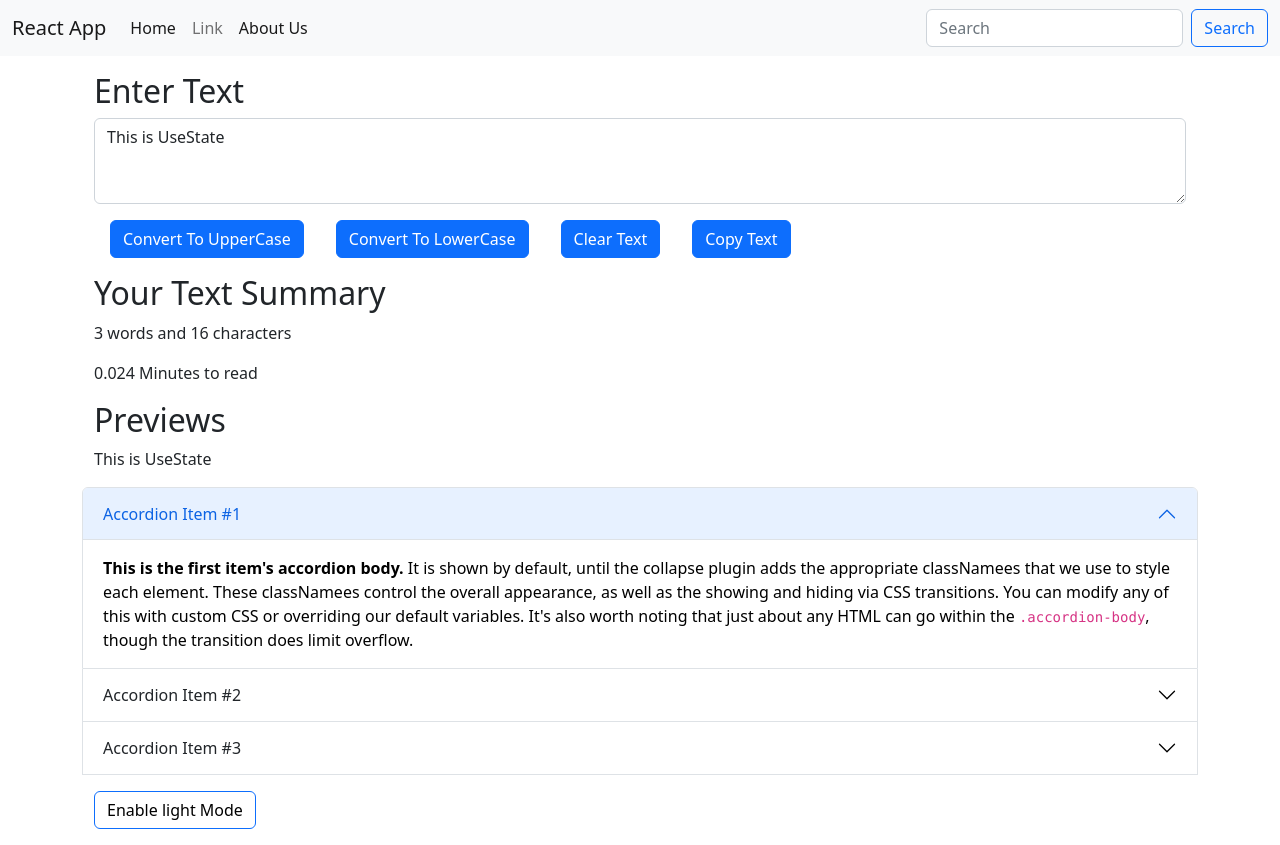
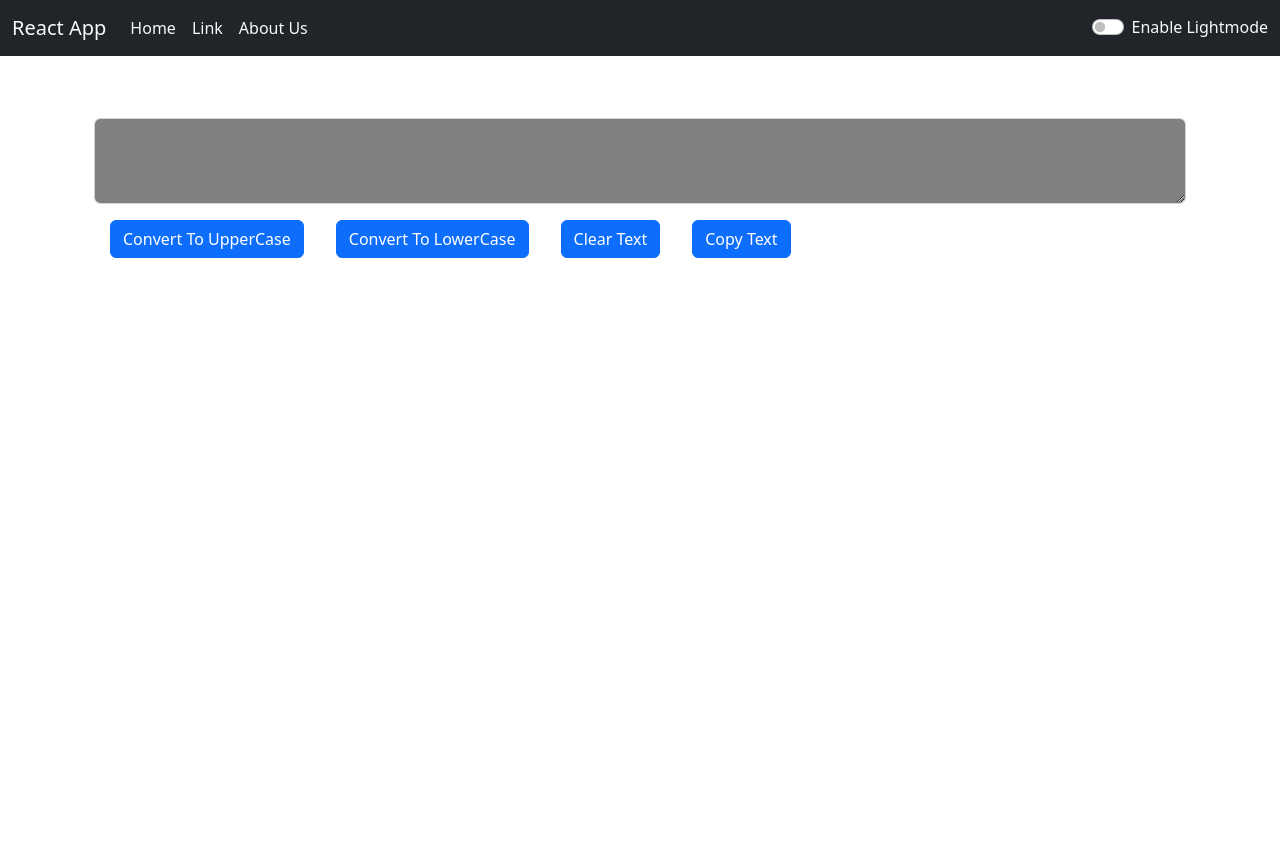
Before and after one commit to RahulChoudhary-lang/React, a React (Create React App) app: page / in a window 1280 px wide. After the commit the page ends 800 px from the top, so only its background shows below. Built offline with nearby package versions, Linux system fonts and the light colour scheme.

Commit message:
Improving Dark Mode & Refactoring App Component

```diff
--- a/src/App.js
+++ b/src/App.js
@@ -1,23 +1,39 @@
 // import logo from './logo.svg';
+import { useState } from 'react';
 import './App.css';
 import Navbar from './Components/Navbar';
 import TextForm from './Components/TextFrom';
-import About from './Components/About';
+// import About from './Components/About';
 
 function App() {
+  const[mode, setMode] = useState("dark");
+  const[text, setText] = useState("Enable Darkmode");
+
+  const toggleMode = () => {
+    if(mode === "dark" && text === "Enable Darkmode"){
+      setMode("light");
+      setText("Enable Lightmode");
+      document.body.style.backgroundColor="white";
+    }else{
+      setMode("dark");
+      setText("Enable Darkmode");
+      document.body.style.backgroundColor="#2b5087";
+    }
+  }
+
   return (
     <>
-      <Navbar title="React App" />
+      <Navbar title="React App" mode={mode} text={text} toggleMode={toggleMode} />
 
       {/* <Navbar /> */}
 
       <div className='container mp-3'>
-        <TextForm heading="Enter Text" />
+        <TextForm heading="Enter Text" mode={mode}/>
       </div>
 
-      <div className='container mp-3'>
+      {/* <div className='container mp-3'>
         <About/>
-      </div>
+      </div> */}
     </>
   );
 }
--- a/src/Components/Navbar.js
+++ b/src/Components/Navbar.js
@@ -5,19 +5,19 @@ import propTypes from 'prop-types'
 // using props
 export default function Navbar(props) {
   return (
-    <nav className="navbar navbar-expand-lg bg-light">
+    <nav className={`navbar navbar-expand-lg Navbar-${props.mode} bg-${props.mode}`}>
       <div className="container-fluid">
-        <a className="navbar-brand" href="/">{props.title}</a>
+        <a className={`navbar-brand text-${props.mode==="dark"?"light":"dark"}`} href="/">{props.title}</a>
         <button className="navbar-toggler" type="button" data-bs-toggle="collapse" data-bs-target="#navbarSupportedContent" aria-controls="navbarSupportedContent" aria-expanded="false" aria-label="Toggle navigation">
           <span className="navbar-toggler-icon"></span>
         </button>
         <div className="collapse navbar-collapse" id="navbarSupportedContent">
           <ul className="navbar-nav me-auto mb-2 mb-lg-0">
             <li className="nav-item">
-              <a className="nav-link active" aria-current="page" href="/">Home</a>
+              <a className={`nav-link active text-${props.mode==="dark"?"light":"dark"}`} aria-current="page" href="/">Home</a>
             </li>
             <li className="nav-item">
-              <a className="nav-link" href="/">Link</a>
+              <a className={`nav-link text-${props.mode==="dark"?"light":"dark"}`} href="/">Link</a>
             </li>
             {/* <li className="nav-item dropdown">
               <a className="nav-link dropdown-toggle" href="/" role="button" data-bs-toggle="dropdown" aria-expanded="false">
@@ -27,17 +27,22 @@ export default function Navbar(props) {
                 <li><a className="dropdown-item" href="/">Action</a></li>
                 <li><a className="dropdown-item" href="/">Another action</a></li>
                 <li><hr className="dropdown-divider" /></li>
-                <li><a className="dropdown-item" href="/">Something else here</a></li>
+                <li><a classNameName="dropdown-item" href="/">Something else here</a></li>
               </ul>
             </li> */}
             <li className="nav-item">
-              <a className="nav-link active" href="/">About Us</a>
+              <a className={`nav-link active text-${props.mode==="dark"?"light":"dark"}`} href="/">About Us</a>
             </li>
           </ul>
-          <form className="d-flex" role="search">
+          {/* <form className="d-flex" role="search">
             <input className="form-control me-2" type="search" placeholder="Search" aria-label="Search" />
             <button className="btn btn-outline-primary" type="submit">Search</button>
-          </form>
+          </form> */}
+
+          <div className={`form-check form-switch text-${props.mode==="light"?"dark":"light"}`}>
+            <input className="form-check-input" onClick={props.toggleMode} type="checkbox" role="switch" id="flexSwitchCheckDefault" />
+              <label className="form-check-label" htmlFor="flexSwitchCheckDefault">{props.text==="Enable Darkmode"?"Enable Lightmode":"Enable Darkmode"}</label>
+          </div>
         </div>
       </div>
     </nav>
--- a/src/Components/TextFrom.js
+++ b/src/Components/TextFrom.js
@@ -32,26 +32,26 @@ export default function TextForm(props) {
     }
 
     // useState
-    const [text, setText] = useState("This is UseState");
+    const [text, setText] = useState("");
 
     return (
         <>
-            <div className="container my-3">
+            <div className="container my-3" style={{color:props.mode==="light"?"black":"white"}}>
                 <h2>{props.heading}</h2>
                 <div className="mb-3">
-                    <textarea className="form-control" value={text} onChange={handleOnChange} id="myBox" rows="3"></textarea>
+                    <textarea className="form-control" style={{backgroundColor:props.mode==="light"?"white":"grey", color:props.mode==="light"?"black":"white"}} value={text} onChange={handleOnChange} id="myBox" rows="3"></textarea>
                 </div>
-                <button onClick={handleOnClick} className="btn btn-primary mx-3">Convert To UpperCase</button>
+                <button onClick={handleOnClick} className="btn btn-primary mx-3 ">Convert To UpperCase</button>
                 <button onClick={handleLoClick} className="btn btn-primary mx-3">Convert To LowerCase</button>
                 <button onClick={handleClearClick} className="btn btn-primary mx-3">Clear Text</button>
                 <button onClick={handleCopy} className="btn btn-primary mx-3">Copy Text</button>
             </div>
-            <div className="container my-3">
+            <div className="container my-3" style={{color:props.mode==="light"?"black":"white"}}>
                 <h2>Your Text Summary</h2>
                 <p>{text.split(" ").length} words and {text.length} characters</p>
                 <p>{0.008 * text.split(" ").length} Minutes to read</p>
                 <h2>Previews</h2>
-                <p>{text}</p>
+                <p>{text.length>0?`${text}`:"Please enter the text to preview"}</p>
             </div>
         </>
     );
```
